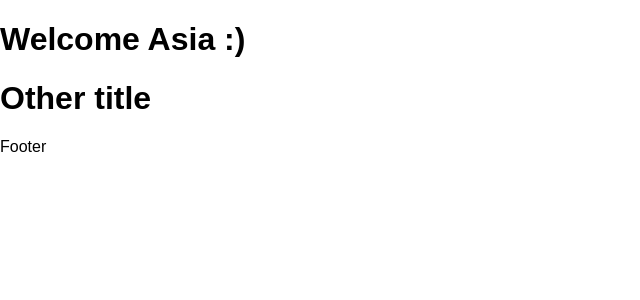
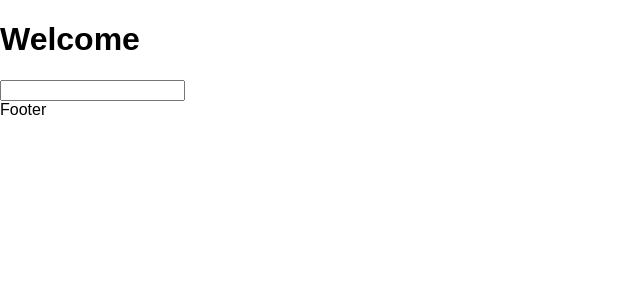
Before and after one commit to PatiKoszi/ReactTutorial, a React (Create React App) app: page / in a window 1280 px wide. Shown: the top 300 px of the page, without its empty margins (0-640 px from the left). Built offline with nearby package versions, Linux system fonts and the light colour scheme.

Commit message:
5 od początku

```diff
--- a/src/components/Header.js
+++ b/src/components/Header.js
@@ -4,8 +4,9 @@ import Title from "./Header/Title";
 class Header extends React.Component {
   render() {
     return (
-      <div><Title title={this.props.title}/></div>
-
+      <div><Title title={this.props.title}/>
+      <input />
+      </div>
     );
   }
 }
--- a/src/components/Layout.js
+++ b/src/components/Layout.js
@@ -6,16 +6,15 @@ import Footer from "./Footer";
 class Layout extends React.Component {
   state = {title: "Welcome",};
 
+  changeTitle(title) {
+    this.setState({title});
+  }
+
   render() {
-
-    setTimeout(() => {
-      this.setState({title: "Welcome Asia :)"})
-    },2000);
-
-     return (
+    return (
        <div>
-         <Header title={this.state.title}/>
-         <Header title={"Other title"}/>
+         <Header changeTitle={this.changeTitle.bind(this)}
+                 title={this.state.title}/>
          <Footer/>
        </div>
 
```
